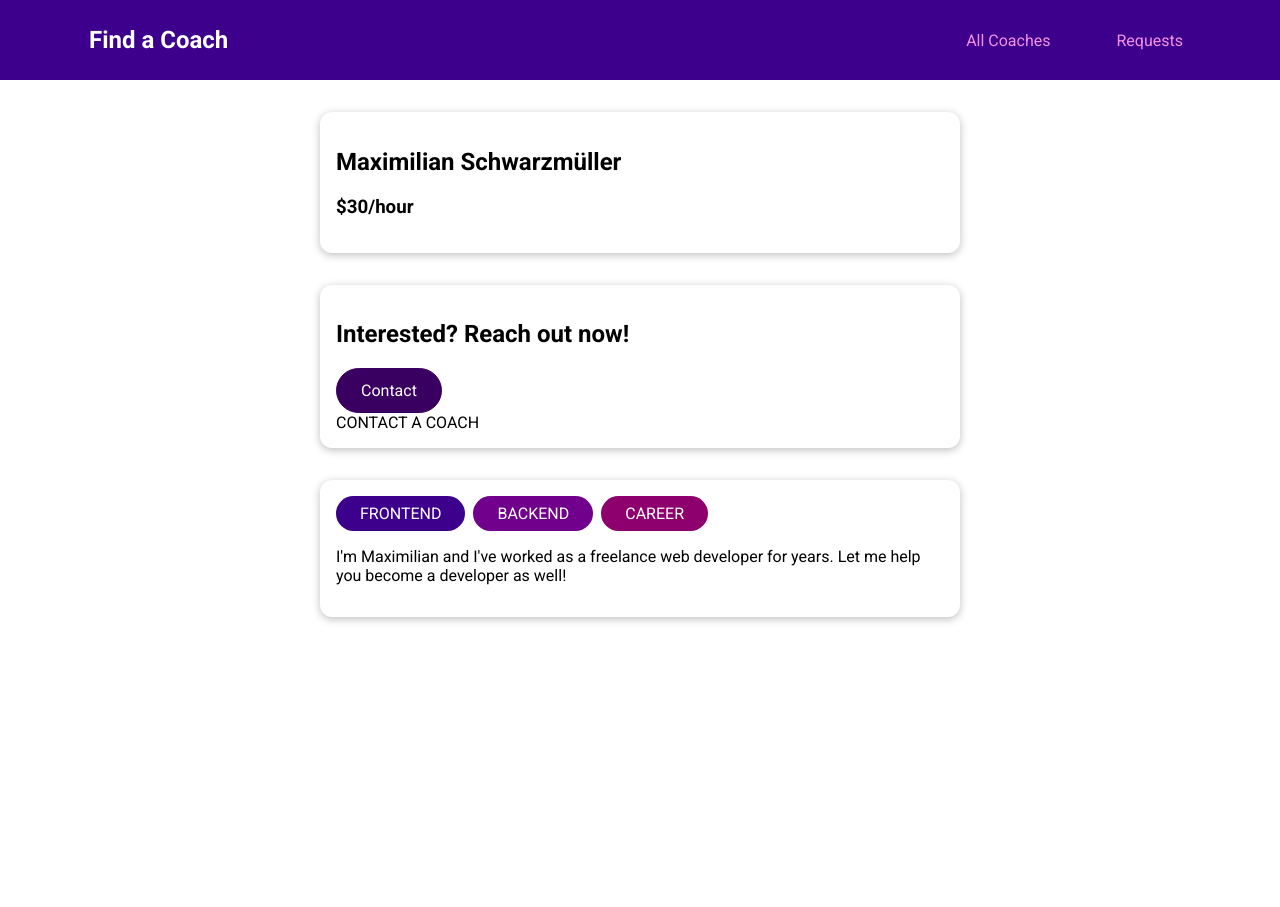
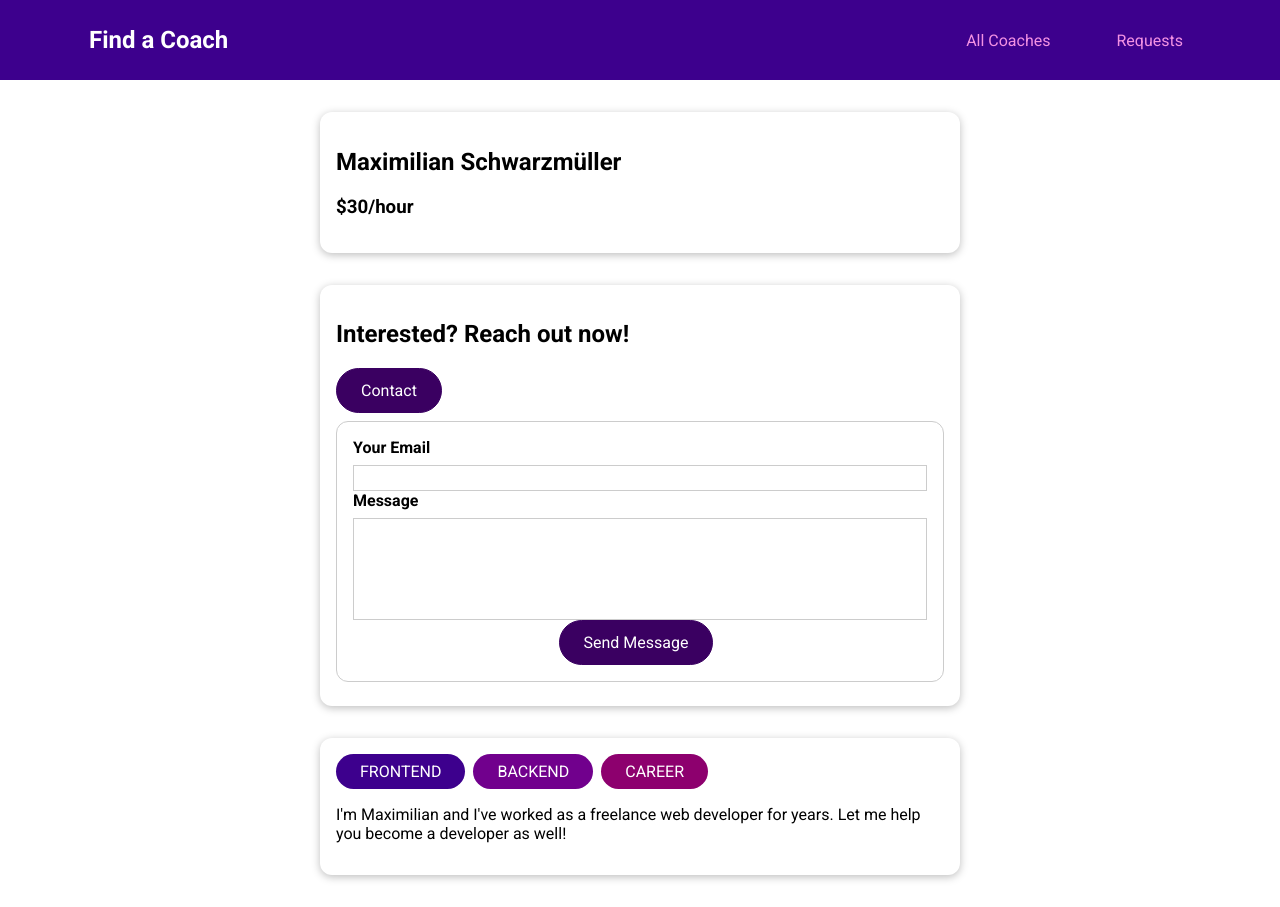
Before and after one commit to FulgurVividus/find-a-coach, a Vue app: page /coaches/c1/contact in a window 1280 px wide. Before the commit the page ends 800 px from the top, so only its background shows below. Built offline with nearby package versions, Linux system fonts and the light colour scheme.

Commit message:
feat: contact form

```diff
--- a/src/pages/requests/ContactCoach.vue
+++ b/src/pages/requests/ContactCoach.vue
@@ -1,3 +1,97 @@
 <template>
-  <section>CONTACT A COACH</section>
+  <form class="form-control" @submit.prevent="submitForm">
+    <div>
+      <label for="email">Your Email</label>
+      <input type="email" v-model.trim="email" />
+    </div>
+
+    <div>
+      <label for="message">Message</label>
+      <textarea
+        id="message"
+        rows="5"
+        style="resize: none"
+        v-model.trim="message"
+      ></textarea>
+    </div>
+
+    <p class="errors" v-if="!formIsValid">
+      Please enter a valid email and non-empty message.
+    </p>
+    <div class="actions">
+      <base-button>Send Message</base-button>
+    </div>
+  </form>
 </template>
+
+<script>
+export default {
+  //
+  data() {
+    return {
+      email: "",
+      message: "",
+      formIsValid: true,
+    };
+  },
+  //
+  methods: {
+    submitForm() {
+      this.formIsValid = true;
+
+      if (
+        this.email === "" ||
+        !this.email.includes("@") ||
+        this.message === ""
+      ) {
+        this.formIsValid = false;
+        return;
+      }
+    },
+  },
+};
+</script>
+
+<style scoped>
+form {
+  margin: 1rem;
+  border: 1px solid #ccc;
+  border-radius: 12px;
+  padding: 1rem;
+}
+
+.form-control {
+  margin: 0.5rem 0;
+}
+
+label {
+  font-weight: bold;
+  margin-bottom: 0.5rem;
+  display: block;
+}
+
+input,
+textarea {
+  display: block;
+  width: 100%;
+  font: inherit;
+  border: 1px solid #ccc;
+  padding: 0.15rem;
+}
+
+input:focus,
+textarea:focus {
+  border-color: #3d008d;
+  background-color: #faf6ff;
+  outline: none;
+}
+
+.errors {
+  font-weight: bold;
+  color: red;
+}
+
+.actions {
+  text-align: center;
+}
+</style>
```
